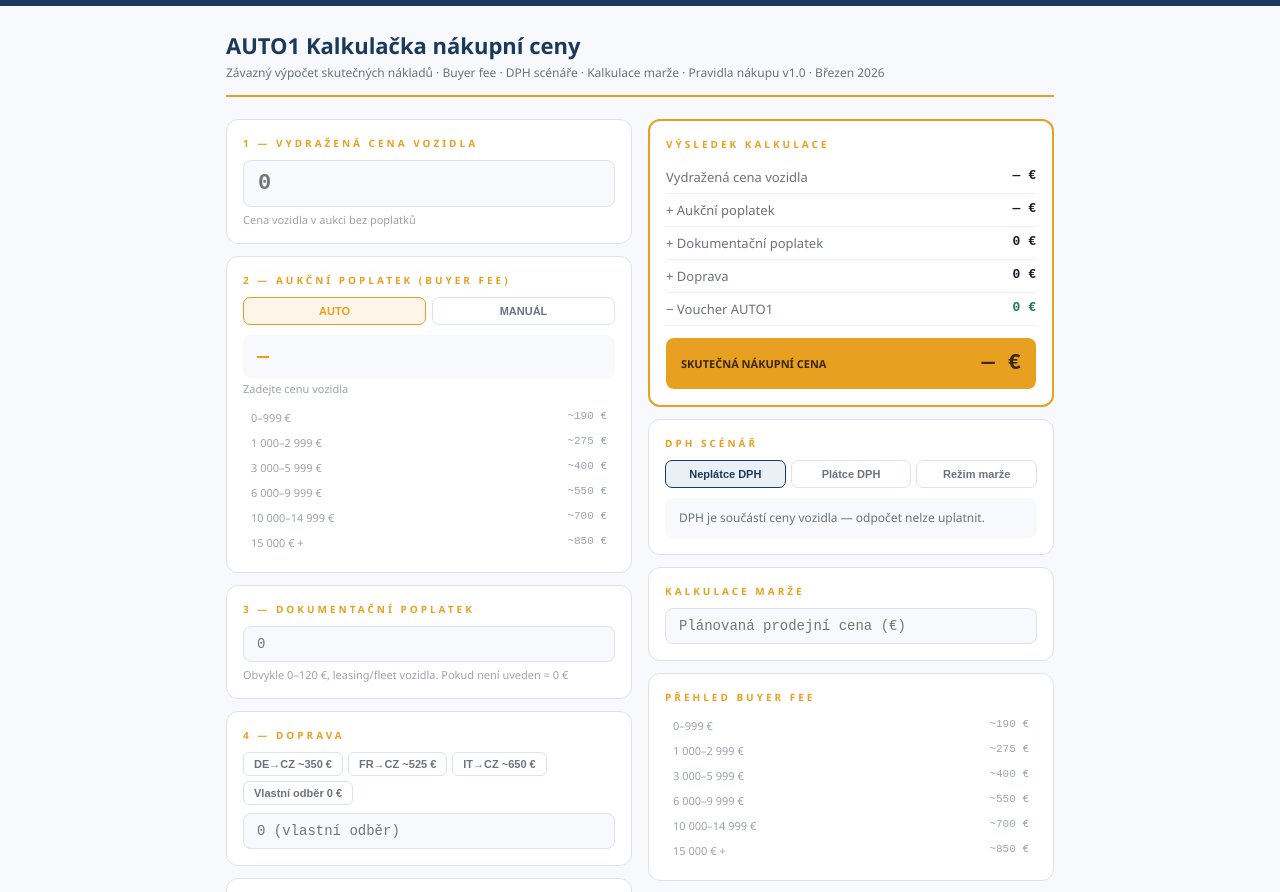
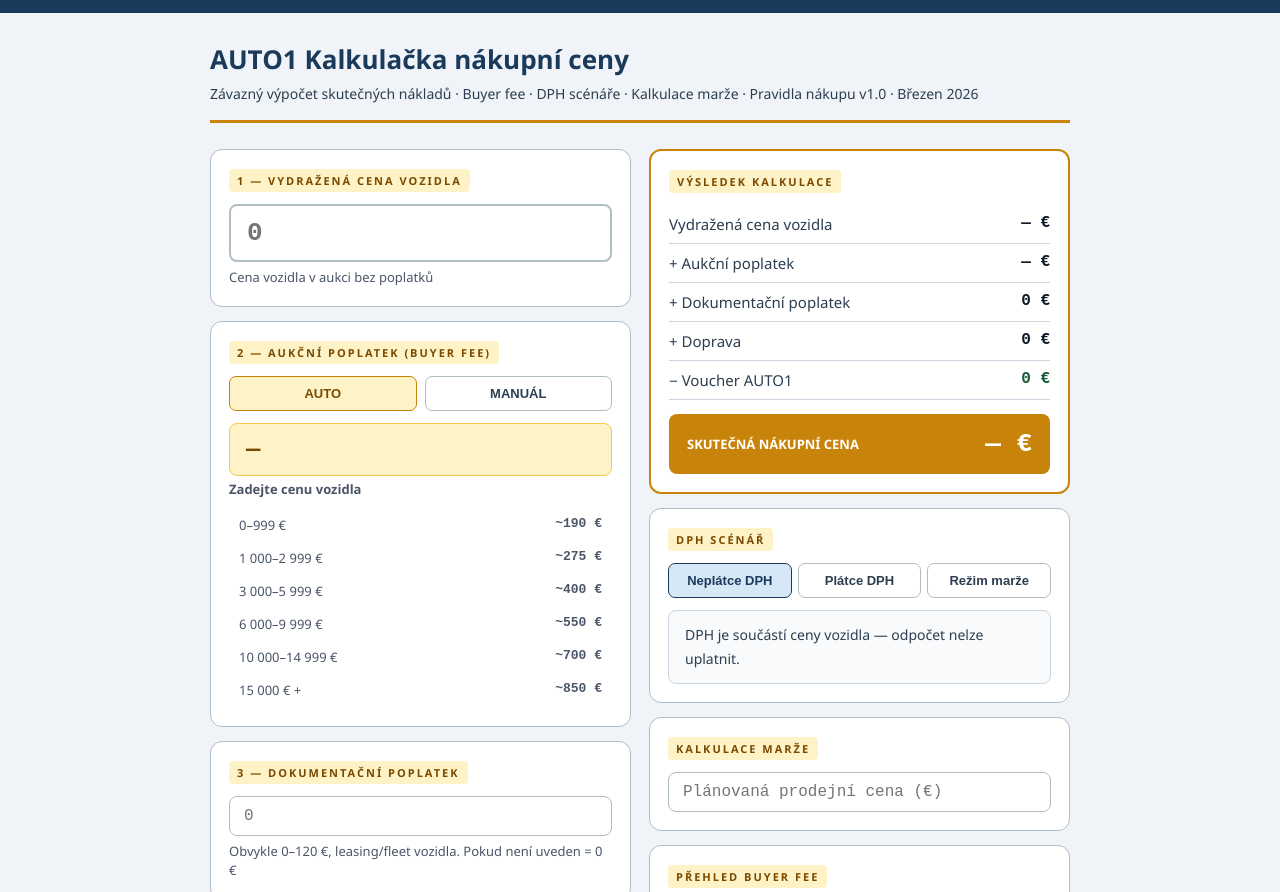
Before and after one commit to batkodigitalai/auto1-kalkulacka, a plain HTML site: page index.html in a window 1280 px wide. Shown: the part 59-951 px from the top of the page. Drawn offline with Linux system fonts and the light colour scheme.

Commit message:
Refactor CSS styles for layout and design improvements
Updated CSS styles for various elements including header, footer, and buttons. Adjusted colors, padding, margins, and font sizes for improved layout and readability.

```diff
--- a/index.html
+++ b/index.html
@@ -8,97 +8,97 @@
 <style>
   *{box-sizing:border-box;margin:0;padding:0}
   :root{
-    --blue:#1A3A5C;--accent:#E8A020;--green:#1A7A4A;--red:#B22200;
-    --light:#EAF0F6;--bg:#F7F9FC;--card:#FFFFFF;--border:#DDE3EC;
-    --text:#1a1a2e;--muted:#6B7280;--hint:#9CA3AF;--mono:'Courier New',monospace;
+    --blue:#1A3A5C;--accent:#C8840A;--green:#145C35;--red:#9B1C1C;
+    --light:#D6E8F5;--bg:#F0F4F8;--card:#FFFFFF;--border:#B0BEC5;
+    --text:#0D1B2A;--muted:#2C3E50;--hint:#4A5568;--mono:'Courier New',monospace;
   }
-  body{font-family:'Segoe UI',system-ui,sans-serif;background:var(--bg);color:var(--text);min-height:100vh;padding:0}
+  body{font-family:'Segoe UI',system-ui,sans-serif;background:var(--bg);color:var(--text);min-height:100vh;padding:0;font-size:16px}
   a{color:var(--accent);text-decoration:none}
 
   /* HEADER */
-  .site-header{background:var(--blue);padding:14px 20px;display:flex;align-items:center;justify-content:space-between}
-  .site-header .brand{color:#fff;font-size:13px;font-weight:600;letter-spacing:2px}
-  .site-header .tagline{color:rgba(255,255,255,0.5);font-size:11px}
+  .site-header{background:var(--blue);padding:16px 24px;display:flex;align-items:center;justify-content:space-between}
+  .site-header .brand{color:#fff;font-size:15px;font-weight:700;letter-spacing:2px}
+  .site-header .tagline{color:rgba(255,255,255,0.75);font-size:13px;margin-top:2px}
 
   /* MAIN */
-  .main{max-width:860px;margin:0 auto;padding:24px 16px 40px}
+  .main{max-width:900px;margin:0 auto;padding:28px 20px 48px}
 
   /* PAGE HEADER */
-  .page-hdr{border-bottom:2px solid var(--accent);padding-bottom:14px;margin-bottom:22px}
-  .page-hdr h1{font-size:22px;font-weight:700;color:var(--blue)}
-  .page-hdr p{font-size:12px;color:var(--muted);margin-top:4px}
+  .page-hdr{border-bottom:3px solid var(--accent);padding-bottom:16px;margin-bottom:26px}
+  .page-hdr h1{font-size:26px;font-weight:700;color:var(--blue)}
+  .page-hdr p{font-size:14px;color:var(--muted);margin-top:6px;line-height:1.5}
 
   /* GRID */
-  .grid{display:grid;grid-template-columns:1fr 1fr;gap:16px}
+  .grid{display:grid;grid-template-columns:1fr 1fr;gap:18px}
   @media(max-width:640px){.grid{grid-template-columns:1fr}}
 
   /* CARD */
-  .card{background:var(--card);border:1px solid var(--border);border-radius:12px;padding:16px;margin-bottom:12px}
+  .card{background:var(--card);border:1.5px solid var(--border);border-radius:12px;padding:18px;margin-bottom:14px}
   .card:last-child{margin-bottom:0}
 
   /* LABELS */
-  .sec{font-size:10px;font-weight:700;color:var(--accent);letter-spacing:3px;text-transform:uppercase;margin-bottom:10px}
+  .sec{font-size:11px;font-weight:700;color:#7B4A00;letter-spacing:2px;text-transform:uppercase;margin-bottom:12px;background:#FEF3C7;padding:4px 8px;border-radius:4px;display:inline-block}
 
   /* INPUTS */
-  .big-inp{width:100%;background:var(--bg);border:1.5px solid var(--border);border-radius:8px;padding:10px 14px;font-size:22px;font-weight:700;color:var(--blue);font-family:var(--mono);outline:none;transition:border .15s}
+  .big-inp{width:100%;background:#fff;border:2px solid var(--border);border-radius:8px;padding:12px 16px;font-size:26px;font-weight:700;color:var(--blue);font-family:var(--mono);outline:none;transition:border .15s}
   .big-inp:focus{border-color:var(--accent)}
-  .inp{width:100%;background:var(--bg);border:1px solid var(--border);border-radius:8px;padding:9px 13px;font-size:14px;color:var(--text);font-family:var(--mono);outline:none;transition:border .15s}
+  .inp{width:100%;background:#fff;border:1.5px solid var(--border);border-radius:8px;padding:10px 14px;font-size:16px;color:var(--text);font-family:var(--mono);outline:none;transition:border .15s}
   .inp:focus{border-color:var(--accent)}
-  .hint{font-size:11px;color:var(--hint);margin-top:5px}
+  .hint{font-size:13px;color:var(--hint);margin-top:6px;line-height:1.5}
 
   /* TOGGLE */
-  .toggle{display:flex;gap:6px;margin-bottom:10px}
-  .tbtn{flex:1;padding:7px;border-radius:7px;border:1px solid var(--border);background:transparent;color:var(--muted);font-size:11px;font-weight:600;cursor:pointer;transition:all .15s}
-  .tbtn.on{border-color:var(--accent);background:rgba(232,160,32,.1);color:var(--accent)}
+  .toggle{display:flex;gap:8px;margin-bottom:12px}
+  .tbtn{flex:1;padding:9px;border-radius:7px;border:1.5px solid var(--border);background:#fff;color:var(--muted);font-size:13px;font-weight:700;cursor:pointer;transition:all .15s}
+  .tbtn.on{border-color:var(--accent);background:#FEF3C7;color:#7B4A00}
 
   /* FEE DISPLAY */
-  .fee-val{background:var(--bg);border-radius:8px;padding:10px 14px;font-size:20px;font-weight:700;color:var(--accent);font-family:var(--mono)}
-  .fee-sub{font-size:11px;color:var(--hint);margin-top:3px}
+  .fee-val{background:#FEF3C7;border:1.5px solid #F6C849;border-radius:8px;padding:12px 16px;font-size:24px;font-weight:700;color:#7B4A00;font-family:var(--mono)}
+  .fee-sub{font-size:13px;color:var(--hint);margin-top:4px;font-weight:600}
 
   /* QUICK BUTTONS */
-  .qbtns{display:flex;gap:5px;flex-wrap:wrap;margin-bottom:8px}
-  .qbtn{padding:5px 10px;border-radius:6px;border:1px solid var(--border);background:transparent;color:var(--muted);font-size:11px;font-weight:600;cursor:pointer;transition:all .15s}
-  .qbtn:hover{border-color:var(--blue);color:var(--blue)}
+  .qbtns{display:flex;gap:6px;flex-wrap:wrap;margin-bottom:10px}
+  .qbtn{padding:7px 12px;border-radius:6px;border:1.5px solid var(--border);background:#fff;color:var(--muted);font-size:13px;font-weight:600;cursor:pointer;transition:all .15s}
+  .qbtn:hover{border-color:var(--blue);color:var(--blue);background:var(--light)}
 
   /* FEE MINI TABLE */
-  .fee-mini{margin-top:10px}
-  .fee-row{display:flex;justify-content:space-between;padding:4px 8px;border-radius:5px;font-size:11px;margin-bottom:2px;transition:all .15s}
-  .fee-row.on{background:rgba(232,160,32,.12);border:1px solid rgba(232,160,32,.4)}
-  .fee-lbl{color:var(--hint)}.fee-row.on .fee-lbl{color:var(--accent);font-weight:700}
-  .fee-val2{font-family:var(--mono);color:var(--hint)}.fee-row.on .fee-val2{color:var(--accent);font-weight:700}
+  .fee-mini{margin-top:12px}
+  .fee-row{display:flex;justify-content:space-between;padding:6px 10px;border-radius:5px;font-size:13px;margin-bottom:3px;transition:all .15s}
+  .fee-row.on{background:#FEF3C7;border:1.5px solid #F6C849}
+  .fee-lbl{color:var(--hint);font-weight:500}.fee-row.on .fee-lbl{color:#7B4A00;font-weight:700}
+  .fee-val2{font-family:var(--mono);color:var(--hint);font-weight:600}.fee-row.on .fee-val2{color:#7B4A00;font-weight:700}
 
   /* RESULT CARD */
-  .result-card{background:var(--card);border:2px solid var(--accent);border-radius:12px;padding:16px;margin-bottom:12px}
-  .r-row{display:flex;justify-content:space-between;padding:7px 0;border-bottom:1px solid var(--light);font-size:13px}
-  .r-lbl{color:var(--muted)}.r-val{font-family:var(--mono);color:var(--text);font-weight:600}
+  .result-card{background:var(--card);border:2.5px solid var(--accent);border-radius:12px;padding:18px;margin-bottom:14px}
+  .r-row{display:flex;justify-content:space-between;padding:9px 0;border-bottom:1px solid #CBD5E0;font-size:15px}
+  .r-lbl{color:var(--muted);font-weight:500}.r-val{font-family:var(--mono);color:var(--text);font-weight:700;font-size:16px}
   .r-val.zero{color:var(--hint);font-weight:400}.r-val.neg{color:var(--green)}
-  .r-total{margin-top:12px;background:var(--accent);border-radius:8px;padding:13px 15px;display:flex;justify-content:space-between;align-items:center}
-  .r-total-lbl{font-size:11px;font-weight:700;color:#3a2800}
-  .r-total-val{font-size:22px;font-weight:700;font-family:var(--mono);color:#3a2800}
+  .r-total{margin-top:14px;background:var(--accent);border-radius:8px;padding:15px 18px;display:flex;justify-content:space-between;align-items:center}
+  .r-total-lbl{font-size:13px;font-weight:700;color:#fff}
+  .r-total-val{font-size:26px;font-weight:700;font-family:var(--mono);color:#fff}
 
   /* DPH */
-  .dph-btns{display:flex;gap:5px;margin-bottom:10px}
-  .dph-btn{flex:1;padding:7px 4px;border-radius:7px;border:1px solid var(--border);background:transparent;color:var(--muted);font-size:11px;font-weight:600;cursor:pointer;transition:all .15s}
+  .dph-btns{display:flex;gap:6px;margin-bottom:12px}
+  .dph-btn{flex:1;padding:9px 4px;border-radius:7px;border:1.5px solid var(--border);background:#fff;color:var(--muted);font-size:13px;font-weight:700;cursor:pointer;transition:all .15s}
   .dph-btn.on{border-color:var(--blue);background:var(--light);color:var(--blue)}
-  .dph-box{background:var(--bg);border-radius:8px;padding:10px 14px;font-size:12px;color:var(--muted);line-height:1.7}
-  .dph-strong{font-size:13px;font-weight:700;color:var(--green);display:block;margin-bottom:2px}
+  .dph-box{background:#F8FAFC;border:1px solid #CBD5E0;border-radius:8px;padding:12px 16px;font-size:14px;color:var(--muted);line-height:1.7}
+  .dph-strong{font-size:15px;font-weight:700;color:var(--green);display:block;margin-bottom:4px}
 
   /* MARŽE */
-  .margin-grid{display:grid;grid-template-columns:1fr 1fr;gap:8px;margin-top:10px}
-  .metric{background:var(--bg);border-radius:8px;padding:10px;text-align:center}
-  .m-lbl{font-size:10px;color:var(--hint);text-transform:uppercase;letter-spacing:1px;margin-bottom:4px}
-  .m-val{font-size:18px;font-weight:700;font-family:var(--mono)}
+  .margin-grid{display:grid;grid-template-columns:1fr 1fr;gap:10px;margin-top:12px}
+  .metric{background:var(--bg);border:1.5px solid var(--border);border-radius:8px;padding:12px;text-align:center}
+  .m-lbl{font-size:12px;color:var(--hint);text-transform:uppercase;letter-spacing:1px;margin-bottom:6px;font-weight:600}
+  .m-val{font-size:22px;font-weight:700;font-family:var(--mono)}
 
   /* VOUCHER WARN */
-  .v-warn{font-size:11px;margin-top:5px}
+  .v-warn{font-size:13px;margin-top:6px;font-weight:600}
 
   /* FOOTER */
-  .site-footer{background:var(--blue);padding:20px;text-align:center;margin-top:40px}
-  .site-footer p{color:rgba(255,255,255,.5);font-size:11px;line-height:1.8}
-  .site-footer a{color:rgba(255,255,255,.7)}
-  .site-footer .links{display:flex;justify-content:center;gap:16px;flex-wrap:wrap;margin-bottom:12px}
-  .site-footer .links a{color:rgba(255,255,255,.6);font-size:12px;transition:color .15s}
-  .site-footer .links a:hover{color:#E8A020}
+  .site-footer{background:var(--blue);padding:24px;text-align:center;margin-top:48px}
+  .site-footer p{color:rgba(255,255,255,.8);font-size:13px;line-height:1.9}
+  .site-footer a{color:#fff}
+  .site-footer .links{display:flex;justify-content:center;gap:20px;flex-wrap:wrap;margin-bottom:14px}
+  .site-footer .links a{color:rgba(255,255,255,.85);font-size:14px;font-weight:600;transition:color .15s}
+  .site-footer .links a:hover{color:#F6C849}
 </style>
 </head>
 <body>
```
